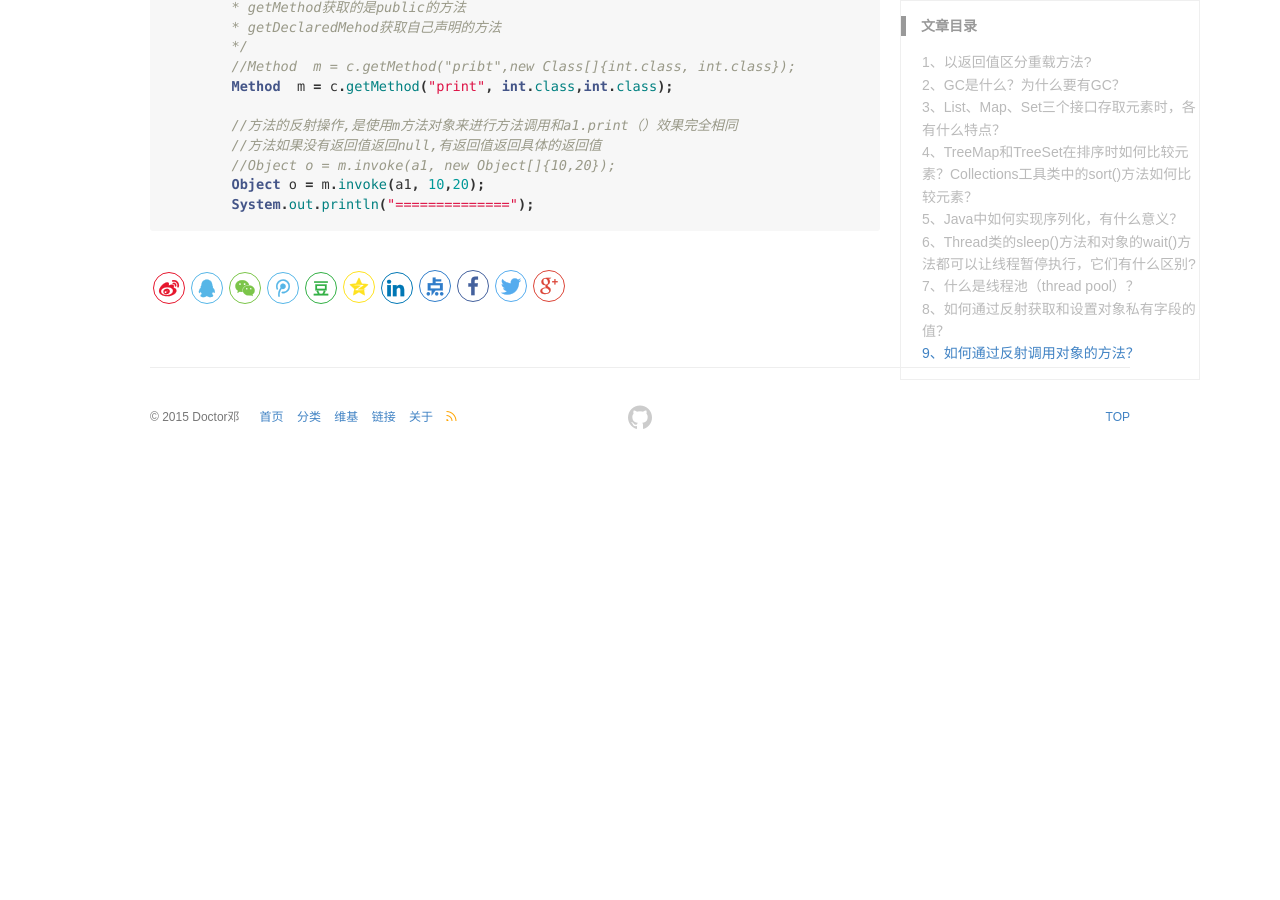
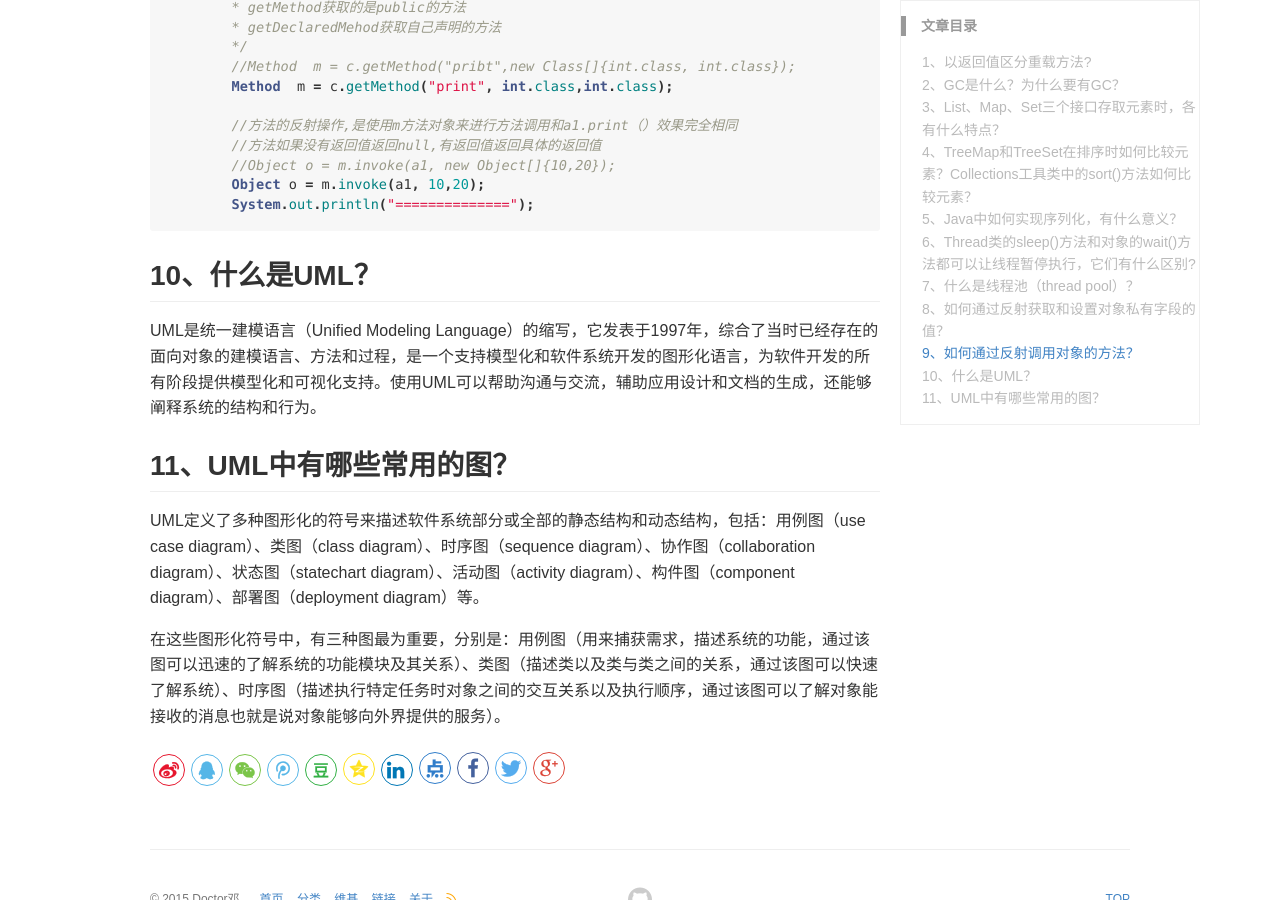
Before and after one commit to DoctorDeng/DoctorDeng.github.io, a Jekyll site: the page built from _posts/2016-09-09-java-面试.md, in a window 1280 px wide and 900 px high, scrolled down 7602 px. Built offline with Jekyll 4.4.1, drawn with Linux system fonts in a browser that asks for light colours; before the commit the page ends 8068 px from its top, so only the background shows below that.

Commit message:
modify file

````diff
--- a/_posts/2016-09-09-java-面试.md
+++ b/_posts/2016-09-09-java-面试.md
@@ -283,3 +283,11 @@ class MethodInvokeTest {
 	Object o = m.invoke(a1, 10,20);
 	System.out.println("==============");
 ```
+
+## 10、什么是UML？
+UML是统一建模语言（Unified Modeling Language）的缩写，它发表于1997年，综合了当时已经存在的面向对象的建模语言、方法和过程，是一个支持模型化和软件系统开发的图形化语言，为软件开发的所有阶段提供模型化和可视化支持。使用UML可以帮助沟通与交流，辅助应用设计和文档的生成，还能够阐释系统的结构和行为。
+
+## 11、UML中有哪些常用的图？
+UML定义了多种图形化的符号来描述软件系统部分或全部的静态结构和动态结构，包括：用例图（use case diagram）、类图（class diagram）、时序图（sequence diagram）、协作图（collaboration diagram）、状态图（statechart diagram）、活动图（activity diagram）、构件图（component diagram）、部署图（deployment diagram）等。
+
+在这些图形化符号中，有三种图最为重要，分别是：用例图（用来捕获需求，描述系统的功能，通过该图可以迅速的了解系统的功能模块及其关系）、类图（描述类以及类与类之间的关系，通过该图可以快速了解系统）、时序图（描述执行特定任务时对象之间的交互关系以及执行顺序，通过该图可以了解对象能接收的消息也就是说对象能够向外界提供的服务）。
````
